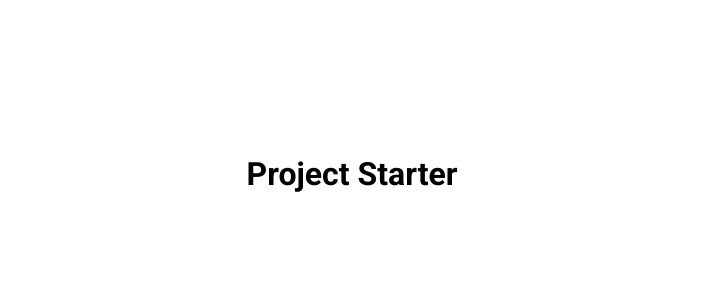
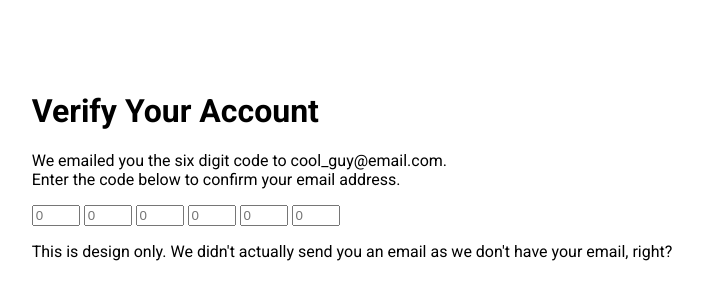
Before and after one commit to bendrendel/verify-account, a plain HTML site: page index.html in a window 1280 px wide. Shown: the part 226-526 px from the top of the page, without its empty margins (288-991 px from the left). Drawn offline with Linux system fonts and the light colour scheme.

Commit message:
Set up html

```diff
--- a/index.html
+++ b/index.html
@@ -3,17 +3,29 @@
   <head>
     <meta charset="UTF-8" />
     <meta name="viewport" content="width=device-width, initial-scale=1.0" />
-    <!-- <link
-      rel="stylesheet"
-      href="https://cdnjs.cloudflare.com/ajax/libs/font-awesome/5.15.2/css/all.min.css"
-      integrity="sha512-HK5fgLBL+xu6dm/Ii3z4xhlSUyZgTT9tuc/hSrtw6uzJOvgRr2a9jyxxT1ely+B+xFAmJKVSTbpM/CuL7qxO8w=="
-      crossorigin="anonymous"
-    /> -->
     <link rel="stylesheet" href="./style.css" type="text/css" />
     <script src="script.js" defer></script>
-    <title>My Project</title>
+    <title>Verify Account UI</title>
   </head>
   <body>
-    <h1>Project Starter</h1>
+    <div class="container">
+      <header>
+        <h1>Verify Your Account</h1>
+        <p>We emailed you the six digit code to cool_guy@email.com.<br/>Enter the code below to confirm your email address.</p>
+      </header>
+
+      <form>
+        <input type="number" name="digit-1" required min="0" max="9" placeholder="0" class="filled">
+        <input type="number" name="digit-2" required min="0" max="9" placeholder="0">
+        <input type="number" name="digit-3" required min="0" max="9" placeholder="0">
+        <input type="number" name="digit-4" required min="0" max="9" placeholder="0">
+        <input type="number" name="digit-5" required min="0" max="9" placeholder="0">
+        <input type="number" name="digit-6" required min="0" max="9" placeholder="0">
+      </form>
+
+      <footer>
+        <p>This is design only. We didn't actually send you an email as we don't have your email, right?</p>
+      </footer>
+    </div>
   </body>
 </html>
```
